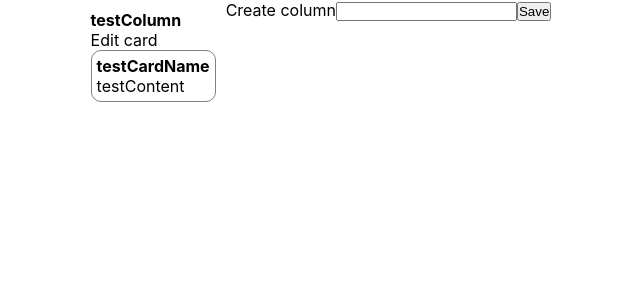
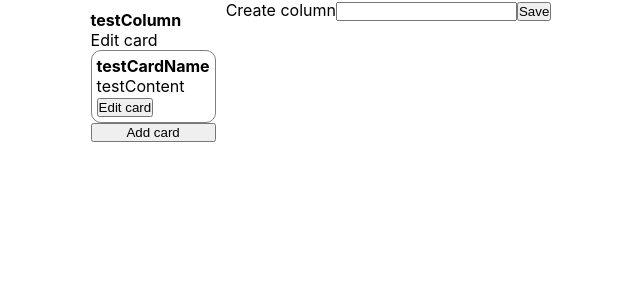
Before and after one commit to andreevgy/trello-clone, a React (Create React App) app: page / in a window 1280 px wide. Shown: the top 300 px of the page, without its empty margins (324-964 px from the left). Built offline with nearby package versions, Linux system fonts and the light colour scheme.

Commit message:
Created card input component

```diff
--- a/src/App.tsx
+++ b/src/App.tsx
@@ -40,7 +40,7 @@ function App() {
   const addCardToColumn = useCallback((cardId: string, columnId: string) => {
     setColumns(cols => cols.map(c => {
       if (c.id !== columnId) return {...c};
-      return { ...c, cards: [...c.cards, columnId] };
+      return { ...c, cards: [...c.cards, cardId] };
     }))
   }, []);
 
@@ -92,8 +92,13 @@ function App() {
 
   return (
     <div className={styles.app}>
-      <CardsContext.Provider value={{ cards, removeCard, moveCardBetweenColumns }}>
-        {columns.map(column => <Column column={column} key={column.id} changeColumnName={changeColumnName} />)}
+      <CardsContext.Provider value={{ cards, removeCard, moveCardBetweenColumns, changeCardData }}>
+        {columns.map(column => <Column
+          key={column.id}
+          column={column}
+          changeColumnName={changeColumnName}
+          addCard={addCard}
+        />)}
         <ColumnInput onSave={addColumn} />
       </CardsContext.Provider>
     </div>
--- a/src/components/Card/Card.tsx
+++ b/src/components/Card/Card.tsx
@@ -1,6 +1,7 @@
-import React from 'react';
+import React, {useCallback, useState} from 'react';
 import {useCardsContext, getCardById} from "../../utils/cardsContext";
 import styles from './Card.module.scss';
+import CardInput from "../CardInput";
 
 export interface CardType {
   id: string;
@@ -13,12 +14,25 @@ interface CardProps {
 }
 
 const Card: React.FC<CardProps> = ({ cardId }) => {
-  const { cards } = useCardsContext();
+  const { cards, changeCardData } = useCardsContext();
+  const [isEditingActive, setIsEditingActive] = useState(false);
   const card = getCardById(cardId, cards);
+
+  const onEdit = useCallback((name: string, content: string) => {
+    changeCardData(cardId, name, content);
+    setIsEditingActive(false);
+  }, [changeCardData, cardId]);
+
+  if (isEditingActive) {
+    return <div className={styles.card}>
+      <CardInput onSave={onEdit} defaultName={card.name} defaultContent={card.content} label="Edit card" />
+    </div>
+  }
 
   return <div className={styles.card}>
     <b>{ card.name }</b>
     <p>{ card.content }</p>
+    <button onClick={() => setIsEditingActive(true)}>Edit card</button>
   </div>
 }
 
--- /dev/null
+++ b/src/components/CardInput/CardInput.tsx
@@ -0,0 +1,34 @@
+import React, {FormEvent, useCallback, useId, useState} from "react";
+
+interface CardInputProps {
+  defaultName?: string;
+  defaultContent?: string;
+  label?: string;
+  onSave: (name: string, content: string) => void;
+}
+
+const CardInput: React.FC<CardInputProps> = (props) => {
+  const { onSave, defaultName = '', defaultContent = '', label = 'Create card' } = props
+  const [name, setName] = useState(defaultName);
+  const [content, setContent] = useState(defaultContent);
+  const nameId = useId();
+  const contentId = useId();
+
+  const onSubmit = useCallback((e: FormEvent) => {
+    e.preventDefault();
+    onSave(name, content);
+    setName('')
+    setContent('');
+  }, [name, content, onSave]);
+
+  return <form onSubmit={onSubmit}>
+    <b>{label}</b>
+    <label htmlFor={nameId}>Card name</label>
+    <input id={nameId} value={name} onChange={e => setName(e.target.value)} />
+    <label htmlFor={contentId}>Card content</label>
+    <input id={contentId} value={content} onChange={e => setContent(e.target.value)} />
+    <button type="submit">Save</button>
+  </form>
+}
+
+export default CardInput;
--- /dev/null
+++ b/src/components/CardInput/index.ts
@@ -0,0 +1 @@
+export { default } from './CardInput';
--- a/src/components/Column/Column.tsx
+++ b/src/components/Column/Column.tsx
@@ -2,6 +2,7 @@ import React, {useCallback, useState} from 'react';
 import Card from "../Card";
 import styles from './Column.module.scss';
 import ColumnInput from "../ColumnInput";
+import CardInput from "../CardInput";
 
 export interface ColumnType {
   id: string;
@@ -12,15 +13,23 @@ export interface ColumnType {
 interface ColumnProps {
   column: ColumnType;
   changeColumnName: (id: string, name: string) => void;
+  addCard: (name: string, content: string, columnId: string) => void;
 }
 
-const Column: React.FC<ColumnProps> = ({column, changeColumnName}) => {
+const Column: React.FC<ColumnProps> = (props) => {
+  const {column, changeColumnName, addCard} = props;
   const [isEditing, setIsEditing] = useState(false);
+  const [isCreateCardOpen, setIsCreateCardOpen] = useState(false);
 
   const onEdit = useCallback((newName: string) => {
     changeColumnName(column.id, newName);
     setIsEditing(false);
   }, [changeColumnName, column]);
+
+  const onCardCreation = useCallback((name: string, content: string) => {
+    addCard(name, content, column.id);
+    setIsCreateCardOpen(false);
+  }, [column, addCard]);
 
   return <div className={styles.column}>
     {!isEditing
@@ -31,6 +40,8 @@ const Column: React.FC<ColumnProps> = ({column, changeColumnName}) => {
     <div>
       {column.cards.map(c => <Card cardId={c} key={c}/>)}
     </div>
+    {!isCreateCardOpen && <button onClick={() => setIsCreateCardOpen(true)}>Add card</button>}
+    {isCreateCardOpen && <CardInput onSave={onCardCreation} />}
   </div>
 }
 
--- a/src/utils/cardsContext.ts
+++ b/src/utils/cardsContext.ts
@@ -5,12 +5,14 @@ interface CardsContextType {
   cards: CardType[];
   removeCard: (cardId: string, columnId: string) => void;
   moveCardBetweenColumns: (cardId: string, oldColumnId: string, newColumnId: string) => void;
+  changeCardData: (id: string, newName: string, newContent: string) => void;
 }
 
 export const CardsContext = React.createContext<CardsContextType>({
   cards: [],
   removeCard: () => {},
   moveCardBetweenColumns: () => {},
+  changeCardData: () => {},
 });
 
 export const useCardsContext = () => useContext(CardsContext);
```
